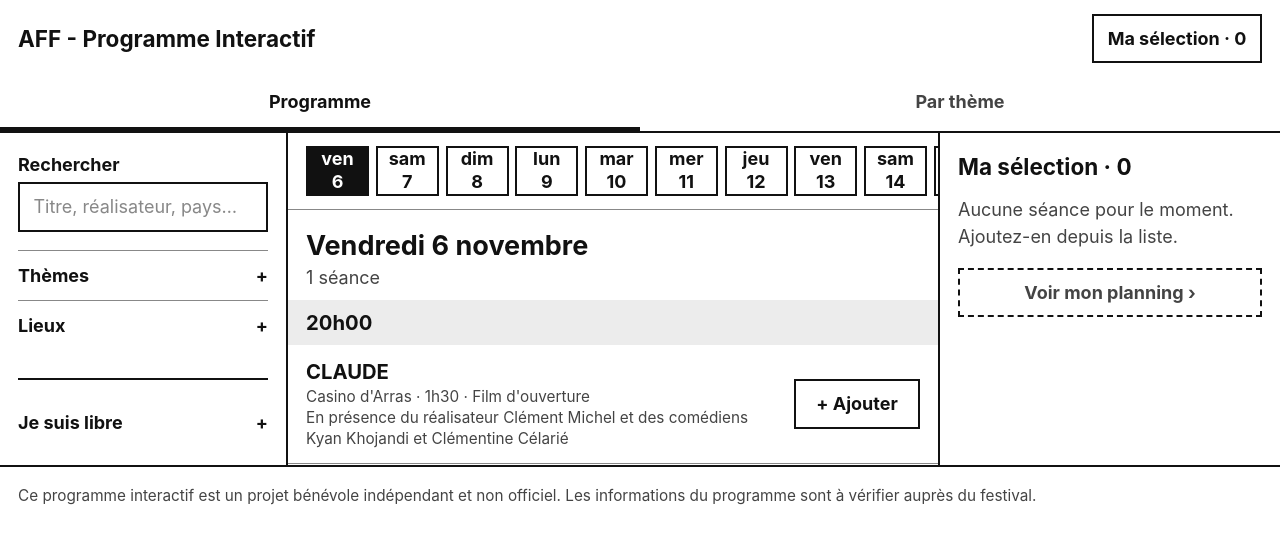
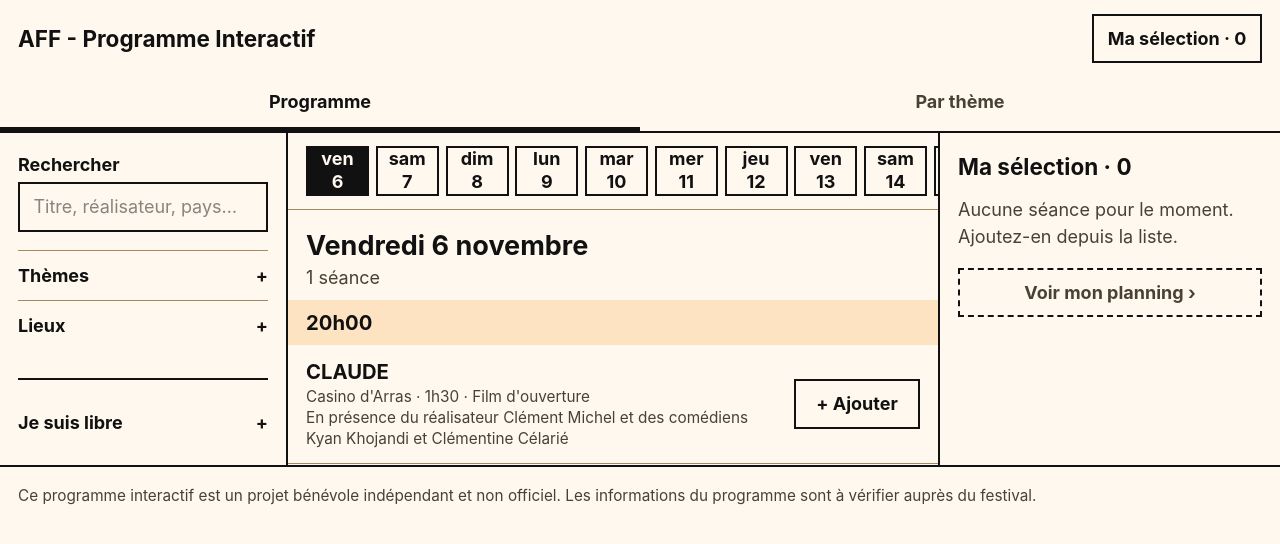
Before and after one commit to lumiriare/projet-aff, a React (Vite) app: page / in a window 1280 px wide. Shown: the top 544 px of the page. Built offline with nearby package versions, Linux system fonts and the light colour scheme.

Commit message:
couleurs aff + spécifications afters

```diff
--- a/src/components/ListeJour.tsx
+++ b/src/components/ListeJour.tsx
@@ -70,6 +70,7 @@ export default function ListeJour({ seances, selection, nomSection, onBasculer }
                                                 s.seance.lieu ?? 'Lieu à confirmer',
                                                 duree ? formaterHeure(duree) : null,
                                                 nomSection.get(e.section),
+                                                e.type === 'after' ? 'Entrée gratuite' : null,
                                             ]
                                                 .filter(Boolean)
                                                 .join(' · ')}
--- a/src/components/PageSelection.tsx
+++ b/src/components/PageSelection.tsx
@@ -81,6 +81,7 @@ export default function PageSelection({ selection, onRetirer, onVider, onRetour
                                     </p>
                                     <p className="text-secondaire text-[0.85rem]">
                                         {s.seance.lieu ?? 'Lieu à confirmer'}
+                                        {s.evenement.type === 'after' && ' · Entrée gratuite'}
                                         {s.seance.presence && ` · En présence ${formaterPresence(s.seance.presence)}`}
                                     </p>
                                 </div>
--- a/src/components/ParTheme.tsx
+++ b/src/components/ParTheme.tsx
@@ -84,7 +84,7 @@ export default function ParTheme({ sections, evenements, seancesParEvenement, se
                                         </a>
                                     </h3>
                                     <p className="text-secondaire text-[0.85rem] leading-snug">
-                                        {[e.realisation.join(', '), e.duree_min ? formaterHeure(e.duree_min) : null]
+                                        {[e.realisation.join(', '), e.duree_min ? formaterHeure(e.duree_min) : null, e.type === 'after' ? 'Entrée gratuite' : null]
                                             .filter(Boolean)
                                             .join(' · ')}
                                     </p>
--- a/src/index.css
+++ b/src/index.css
@@ -1,12 +1,13 @@
 @import "tailwindcss";
 
-
 @theme {
-    --color-papier: #ffffff;
+    --color-papier: #fff8ee;
     --color-encre: #111111;
-    --color-secondaire: #444444;
-    --color-filet: #888888;
-    --color-fond-leger: #ececec;
+    --color-secondaire: #4a4034;
+    --color-filet: #a8895c;
+    --color-fond-leger: #fde3c1;
+    --color-festival: #fac175;
+    --color-accent: #1a64a0;
 }
 
 html {
```
